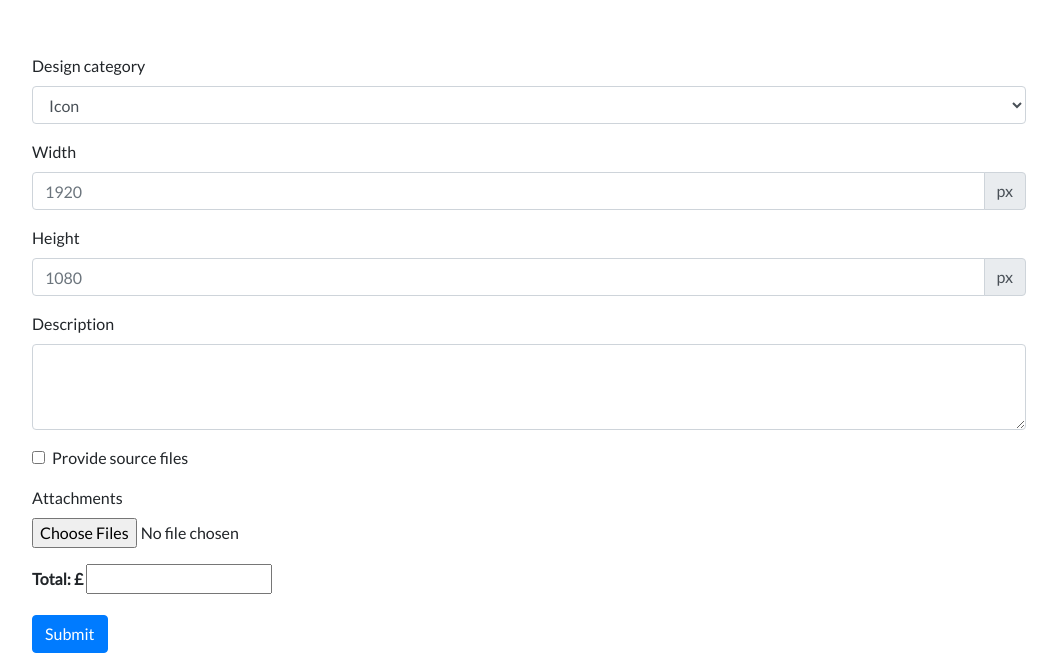
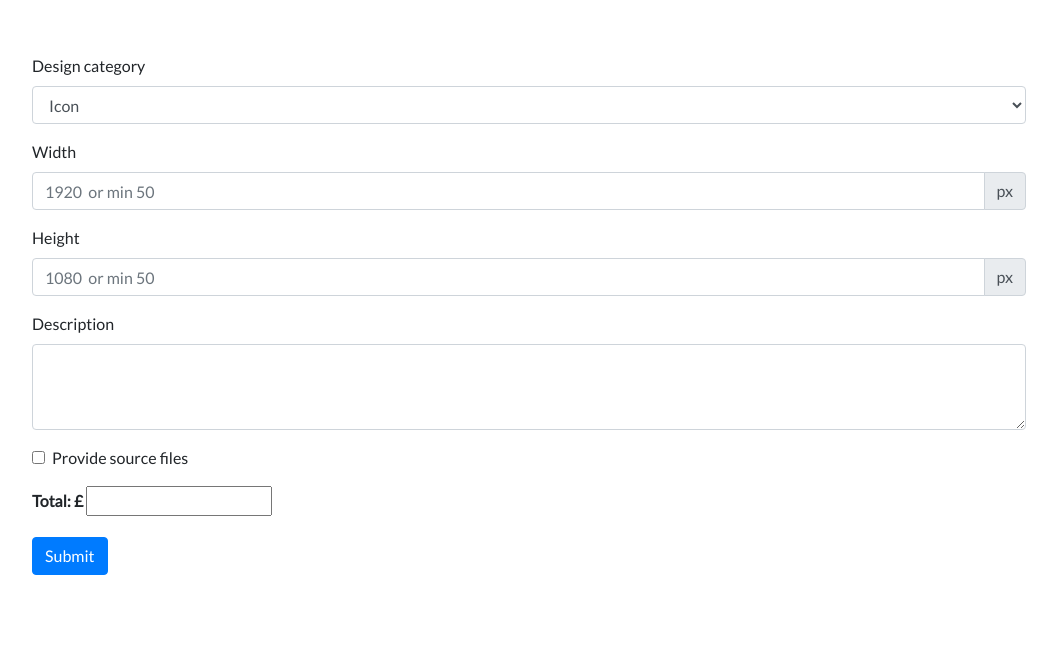
Before and after one commit to manub7/Graphic_design_freelance, a Django app: page /design_requests/ in a window 1280 px wide. Shown: the part 200-853 px from the top of the page, without its empty margins (111-1168 px from the left). After the commit the page ends 775 px from the top, so only its background shows below. Run offline with Django 3.2, Linux system fonts and the light colour scheme; data comes from the database, SQL or seed files in the repository; some libraries are stand-ins or nearby versions.

Commit message:
Fixed the jquery on the request design page and moved al js in the include folder

```diff
--- a/design_requests/templates/design_requests/design_requests.html
+++ b/design_requests/templates/design_requests/design_requests.html
@@ -35,7 +35,7 @@
         <div class="form-group">
             <label for="width">Width</label>
             <div class="input-group mb-3">
-                <input type="number" class="form-control" id="width" name="width" placeholder="1920" required>
+                <input type="number" class="form-control" id="width" name="width" placeholder="1920  or min 50" min = "50"  required>
                 <div class="input-group-append">
                     <span class="input-group-text">px</span>
                 </div>
@@ -45,7 +45,7 @@
         <div class="form-group">
             <label for="height">Height</label>
             <div class="input-group mb-3">
-                <input type="number" class="form-control" id="height" name="height" placeholder="1080" required>
+                <input type="number" class="form-control" id="height" name="height" placeholder="1080  or min 50" min = "50"  required>
                 <div class="input-group-append">
                     <span class="input-group-text">px</span>
                 </div>
@@ -66,7 +66,7 @@
             </div>
         </div>
 
-        <div class="form-group">
+        <div class="form-group" id="attachments-div">
             <label for="attachments">Attachments</label>
             <input type="file" class="form-control-file" id="attachments" name="attachments" multiple>
         </div>
@@ -82,27 +82,8 @@
 {% endblock %}
 
 {% block postloadjs %}
-<script type="text/javascript">
 
-$('#width').keyup(calc);
-    $('#height').keyup(calc);
+{{ block.super }}
+{% include 'design_requests/includes/post_scripts.html' %}
 
-    function calc () {
-
-        var width = parseFloat($('#width').val(),2);
-
-        if ($('#height').val() === '') {
-            var height = 1
-        }
-        else {
-            var height = parseFloat($('#height').val(),2);
-        }
-        var size = width*height*3/1024;
-        var price_factor = JSON.parse({{price_factor}})
-
-        var total = size * price_factor
-
-        $('#total').val(total)
-    }
-</script>
 {% endblock %}
--- /dev/null
+++ b/design_requests/templates/design_requests/includes/post_scripts.html
@@ -0,0 +1,38 @@
+<script type="text/javascript">
+
+    $('#width').on('input',function(){ this.value = Math.abs(this.value) })
+    $('#height').on('input',function(){ this.value = Math.abs(this.value) })
+
+    /* Hides or unhides the attachement box depending of preferences */
+    $('#provide-source').click( function (e) {
+        if ($('#provide-source').is(":checked")){
+            $('#attachments-div').css("display","block")
+            }
+        else {
+            $('#attachments-div').css("display","none")
+        }
+        })
+
+    /* Calculates the total price prior cheout */
+    $('#width').on('input',calc);
+        $('#height').on('input',calc);
+
+
+        function calc () {
+
+            var width = parseFloat($('#width').val(),2);
+
+            if ($('#height').val() === '') {
+                var height = 1
+            }
+            else {
+                var height = parseFloat($('#height').val(),2);
+            }
+            var size = width*height*3/1024;
+            var price_factor = JSON.parse({{price_factor}})
+
+            var total = size * price_factor
+
+            $('#total').val(total)
+        }
+    </script>
--- a/design_requests/views.py
+++ b/design_requests/views.py
@@ -3,7 +3,8 @@ from decimal import Decimal
 from django.conf import settings
 from products.models import Category, Product
 
-# Create your views here.
+# A view to create, calculate and capture a design request
+
 def design_requests(request):
 
     price = 0
@@ -13,16 +14,11 @@ def design_requests(request):
 
     if 'width' in request.POST:
          width = request.POST['width']
-         print(width)
     if 'height' in request.POST:
          height = request.POST['height']
-         print(height)
 
     size = int(width) * int(height)*3/1024
-    print(size)
-
-    price = size * settings.PRICE_FACTOR
-    print(price)
+    price = format(size * settings.PRICE_FACTOR,".2f")
     categories = Category.objects.all()
 
     context = {
--- a/static/css/base.css
+++ b/static/css/base.css
@@ -103,6 +103,13 @@ body {
 .carousel-item a img {
     height: 16.25rem ;
     width: 25rem ;
+}
+
+
+/* Design request form */
+
+#attachments-div {
+    display:none;
 }
 
 /* Footer */
```
